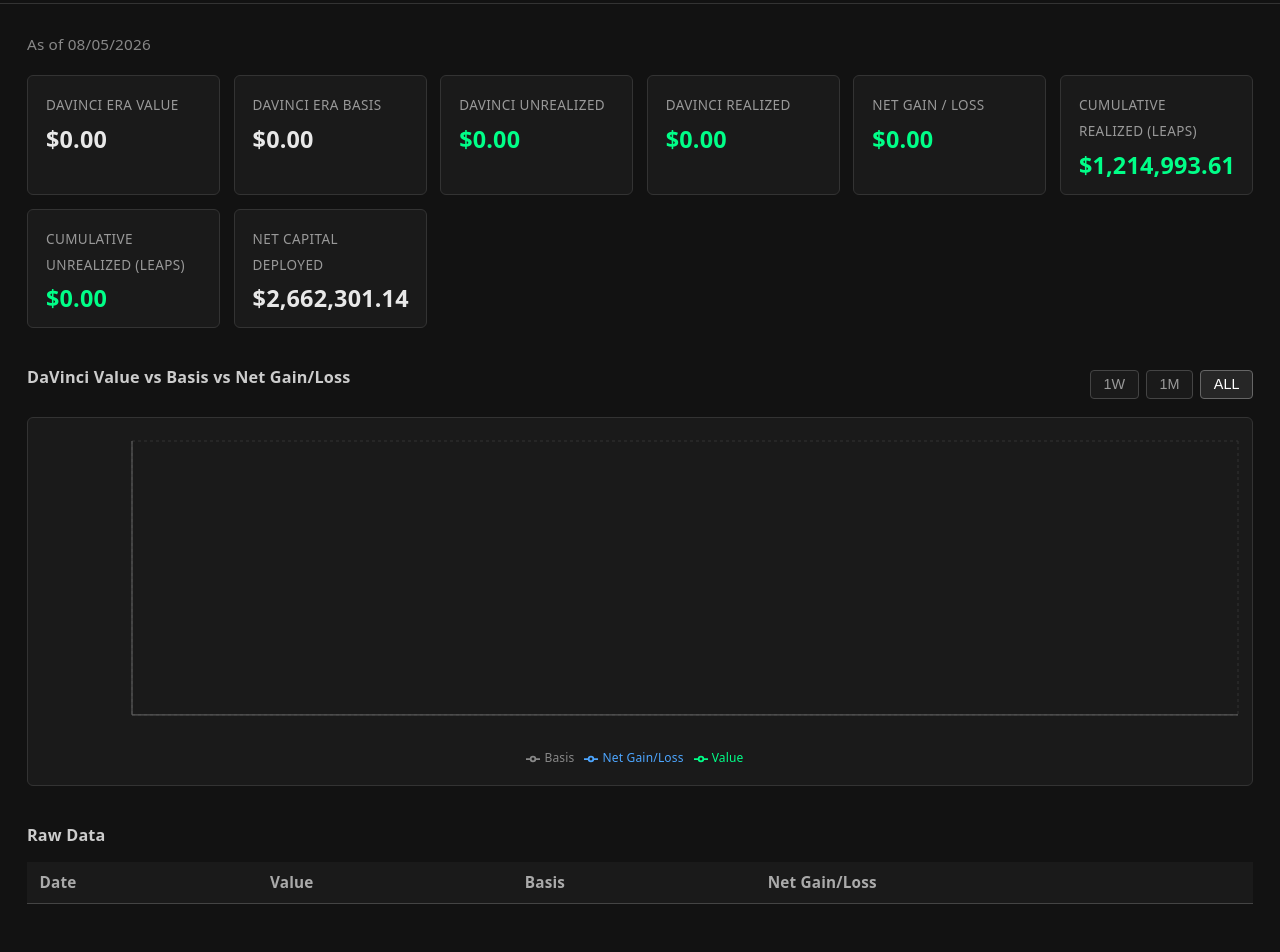
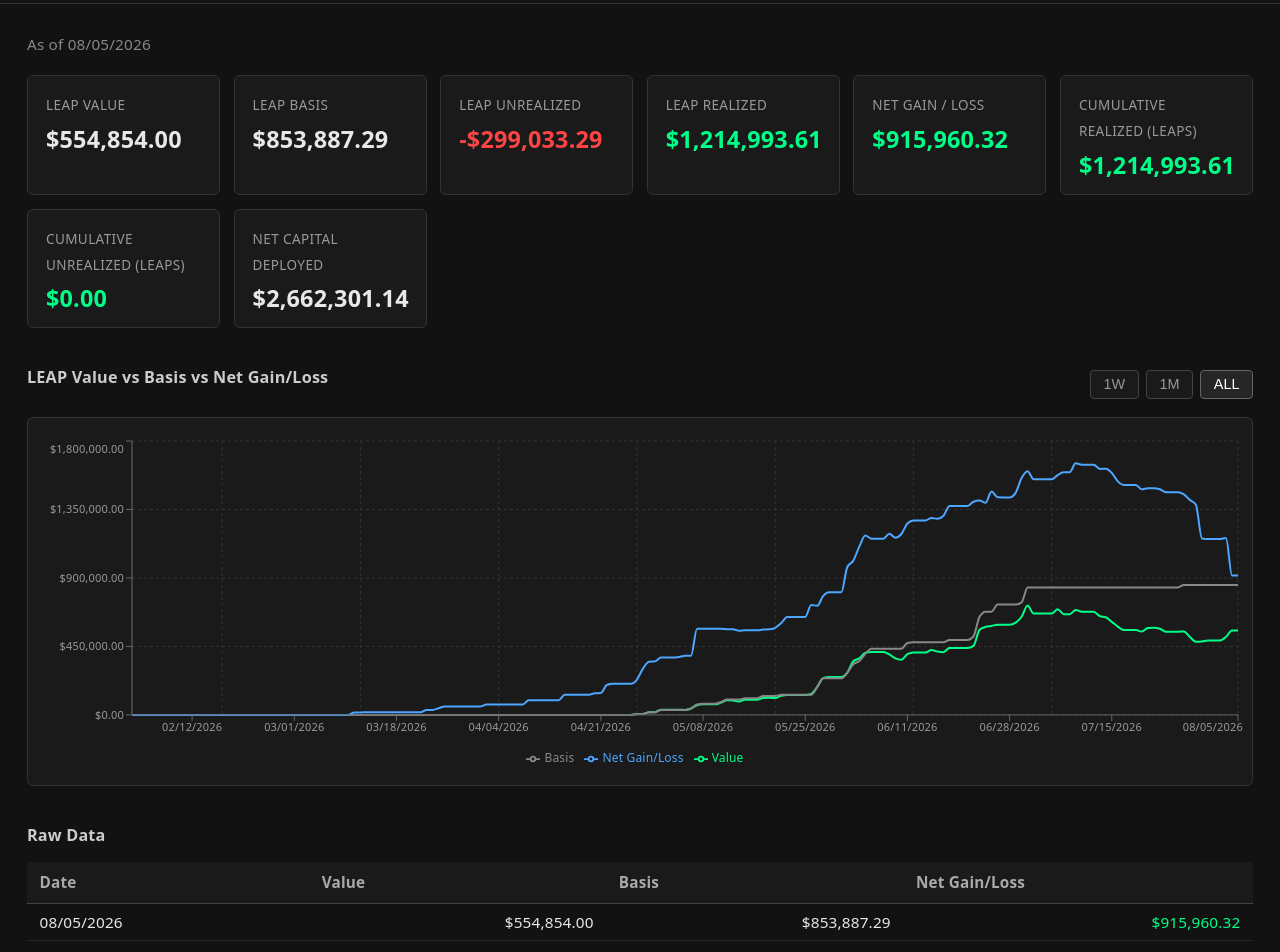
Before and after one commit to philipblee/leap-dashboard, a React (Vite) app: page /#/ in a window 1280 px wide. Shown: the part 60-1012 px from the top of the page. Before the commit the page ends 991 px from the top, so only its background shows below. Built offline with nearby package versions, Linux system fonts and the light colour scheme.

Commit message:
Rename DaVinci Era fields to LEAP fields in dashboard UI

```diff
--- a/src/pages/Dashboard.tsx
+++ b/src/pages/Dashboard.tsx
@@ -8,8 +8,8 @@
 
 interface ChartPoint {
   date: string
-  davinciValue: number
-  davinciBasis: number
+  leapValue: number
+  leapBasis: number
   netGainLoss: number
 }
 
@@ -42,7 +42,7 @@
 
   const latestRow = useMemo(() => {
     for (let i = historyRows.length - 1; i >= 0; i--) {
-      if (historyRows[i].davinciValue !== '') return historyRows[i]
+      if (historyRows[i].leapValue !== '') return historyRows[i]
     }
     return null
   }, [historyRows])
@@ -50,18 +50,18 @@
   const allChartPoints = useMemo<ChartPoint[]>(() => {
     return historyRows
       .map(row => {
-        const davinciValue = toNumberOrNull(row.davinciValue)
-        const davinciBasis = toNumberOrNull(row.davinciBasis)
-        const davinciRealized = toNumberOrNull(row.davinciRealized)
-        const davinciUnrealized = toNumberOrNull(row.davinciUnrealized)
-        if (davinciValue === null || davinciBasis === null || davinciRealized === null || davinciUnrealized === null) {
+        const leapValue = toNumberOrNull(row.leapValue)
+        const leapBasis = toNumberOrNull(row.leapBasis)
+        const leapRealized = toNumberOrNull(row.leapRealized)
+        const leapUnrealized = toNumberOrNull(row.leapUnrealized)
+        if (leapValue === null || leapBasis === null || leapRealized === null || leapUnrealized === null) {
           return null
         }
         return {
           date: row.date,
-          davinciValue,
-          davinciBasis,
-          netGainLoss: davinciRealized + davinciUnrealized,
+          leapValue,
+          leapBasis,
+          netGainLoss: leapRealized + leapUnrealized,
         }
       })
       .filter((point): point is ChartPoint => point !== null)
@@ -77,11 +77,11 @@
   if (loadError) return <p className="neg">Failed to load history: {loadError}</p>
   if (!latestRow) return <p>No history data available.</p>
 
-  const davinciValue = toNumberOrNull(latestRow.davinciValue) ?? 0
-  const davinciBasis = toNumberOrNull(latestRow.davinciBasis) ?? 0
-  const davinciUnrealized = toNumberOrNull(latestRow.davinciUnrealized) ?? 0
-  const davinciRealized = toNumberOrNull(latestRow.davinciRealized) ?? 0
-  const netGainLoss = davinciRealized + davinciUnrealized
+  const leapValue = toNumberOrNull(latestRow.leapValue) ?? 0
+  const leapBasis = toNumberOrNull(latestRow.leapBasis) ?? 0
+  const leapUnrealized = toNumberOrNull(latestRow.leapUnrealized) ?? 0
+  const leapRealized = toNumberOrNull(latestRow.leapRealized) ?? 0
+  const netGainLoss = leapRealized + leapUnrealized
   const cumulativeRealizedLeaps = toNumberOrNull(latestRow.cumulativeRealizedLeaps) ?? 0
   const cumulativeUnrealizedLeaps = toNumberOrNull(latestRow.cumulativeUnrealizedLeaps) ?? 0
   const cumulativeNetDeployed = toNumberOrNull(latestRow.cumulativeNetDeployed) ?? 0
@@ -94,20 +94,20 @@
 
       <div className="card-grid">
         <div className="card">
-          <span className="card-label">DaVinci Era Value</span>
-          <span className="card-value">{formatCurrency(davinciValue)}</span>
+          <span className="card-label">LEAP Value</span>
+          <span className="card-value">{formatCurrency(leapValue)}</span>
         </div>
         <div className="card">
-          <span className="card-label">DaVinci Era Basis</span>
-          <span className="card-value">{formatCurrency(davinciBasis)}</span>
+          <span className="card-label">LEAP Basis</span>
+          <span className="card-value">{formatCurrency(leapBasis)}</span>
         </div>
         <div className="card">
-          <span className="card-label">DaVinci Unrealized</span>
-          <span className={`card-value ${signClass(davinciUnrealized)}`}>{formatCurrency(davinciUnrealized)}</span>
+          <span className="card-label">LEAP Unrealized</span>
+          <span className={`card-value ${signClass(leapUnrealized)}`}>{formatCurrency(leapUnrealized)}</span>
         </div>
         <div className="card">
-          <span className="card-label">DaVinci Realized</span>
-          <span className={`card-value ${signClass(davinciRealized)}`}>{formatCurrency(davinciRealized)}</span>
+          <span className="card-label">LEAP Realized</span>
+          <span className={`card-value ${signClass(leapRealized)}`}>{formatCurrency(leapRealized)}</span>
         </div>
         <div className="card">
           <span className="card-label">Net Gain / Loss</span>
@@ -128,7 +128,7 @@
       </div>
 
       <div className="chart-header">
-        <h3 className="chart-title">DaVinci Value vs Basis vs Net Gain/Loss</h3>
+        <h3 className="chart-title">LEAP Value vs Basis vs Net Gain/Loss</h3>
         <div className="range-toggle">
           {(Object.keys(RANGE_DAYS) as RangeFilter[]).map(range => (
             <button
@@ -154,8 +154,8 @@
               formatter={(value) => formatCurrency(Number(value))}
             />
             <Legend wrapperStyle={{ fontSize: 12, color: '#ccc' }} />
-            <Line type="monotone" dataKey="davinciValue" name="Value" stroke="#00ff88" dot={false} strokeWidth={2} />
-            <Line type="monotone" dataKey="davinciBasis" name="Basis" stroke="#888" dot={false} strokeWidth={2} />
+            <Line type="monotone" dataKey="leapValue" name="Value" stroke="#00ff88" dot={false} strokeWidth={2} />
+            <Line type="monotone" dataKey="leapBasis" name="Basis" stroke="#888" dot={false} strokeWidth={2} />
             <Line type="monotone" dataKey="netGainLoss" name="Net Gain/Loss" stroke="#4da6ff" dot={false} strokeWidth={2} />
           </LineChart>
         </ResponsiveContainer>
@@ -176,8 +176,8 @@
             {[...filteredChartPoints].reverse().map(point => (
               <tr key={point.date}>
                 <td>{formatDate(point.date)}</td>
-                <td className="num">{formatCurrency(point.davinciValue)}</td>
-                <td className="num">{formatCurrency(point.davinciBasis)}</td>
+                <td className="num">{formatCurrency(point.leapValue)}</td>
+                <td className="num">{formatCurrency(point.leapBasis)}</td>
                 <td className={`num ${signClass(point.netGainLoss)}`}>{formatCurrency(point.netGainLoss)}</td>
               </tr>
             ))}
```
Also changed, not shown: src/types.ts (+4 -4 lines), 1 other file (tests, documents, lock files or other folders).
